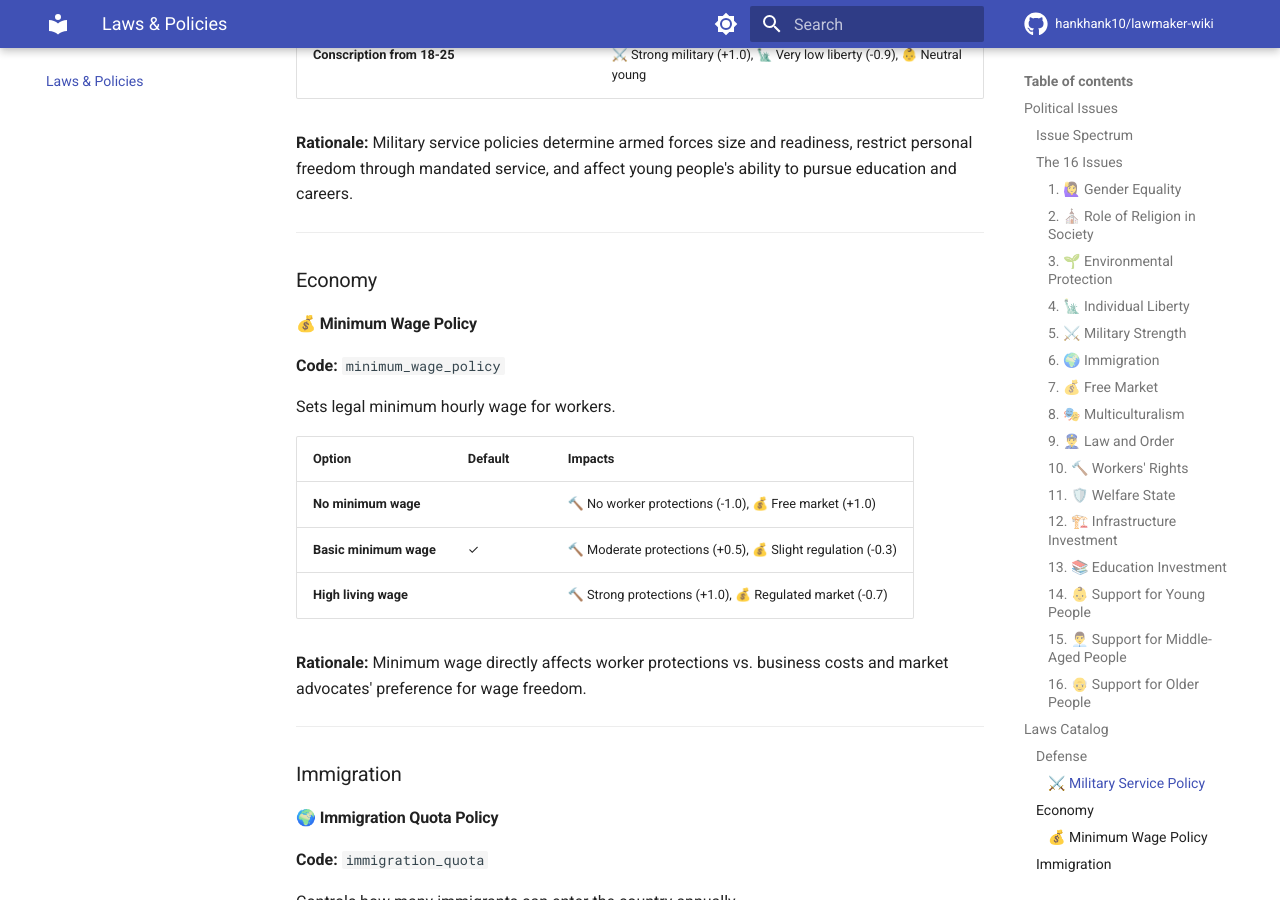
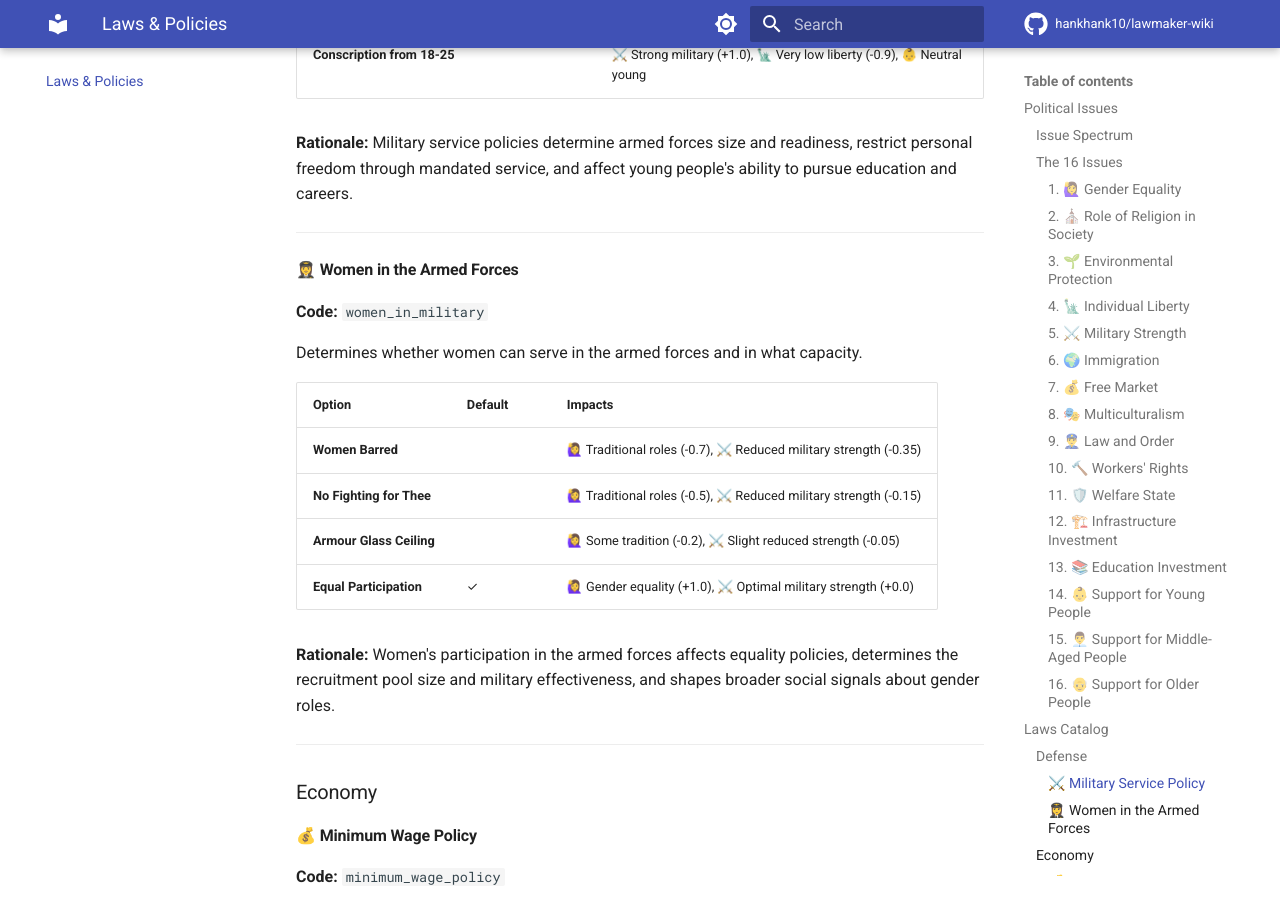
Before and after one commit to hankhank10/lawmaker-wiki, an MkDocs documentation site: the page built from docs/laws-and-policies.md, in a window 1280 px wide and 900 px high, scrolled down 6277 px. Built offline with MkDocs 1.6.1 and Material for MkDocs 9.7.7, drawn with Linux system fonts in a browser that asks for light colours; comment, search, counter and statistics services are not loaded; some of the changed text lies outside the part shown.

Commit message:
📝 Sync from private repo
Auto-synced from hankhank10/lawmaker/game-manual

```diff
--- a/docs/laws-and-policies.md
+++ b/docs/laws-and-policies.md
@@ -238,6 +238,23 @@ Determines whether citizens are required to serve in the armed forces.
 | **Conscription from 18-25** | | ⚔️ Strong military (+1.0), 🗽 Very low liberty (-0.9), 👶 Neutral young |
 
 **Rationale:** Military service policies determine armed forces size and readiness, restrict personal freedom through mandated service, and affect young people's ability to pursue education and careers.
+
+---
+
+#### 👩‍✈️ Women in the Armed Forces
+
+**Code:** `women_in_military`
+
+Determines whether women can serve in the armed forces and in what capacity.
+
+| Option | Default | Impacts |
+|--------|---------|---------|
+| **Women Barred** | | 🙋‍♀️ Traditional roles (-0.7), ⚔️ Reduced military strength (-0.35) |
+| **No Fighting for Thee** | | 🙋‍♀️ Traditional roles (-0.5), ⚔️ Reduced military strength (-0.15) |
+| **Armour Glass Ceiling** | | 🙋‍♀️ Some tradition (-0.2), ⚔️ Slight reduced strength (-0.05) |
+| **Equal Participation** | ✓ | 🙋‍♀️ Gender equality (+1.0), ⚔️ Optimal military strength (+0.0) |
+
+**Rationale:** Women's participation in the armed forces affects equality policies, determines the recruitment pool size and military effectiveness, and shapes broader social signals about gender roles.
 
 ---
 
@@ -583,4 +600,4 @@ When [voting on proposals](gameplay/legislation.md#voting-on-proposals):
 
 ---
 
-*Last updated: 2025-01-27 (Catalog version)*
+*Last updated: 2026-06-15*
```
Also changed, not shown: other parts of docs/laws-and-policies.md (+1 -1 lines), docs/gameplay/economy.md (+11 -0 lines).
